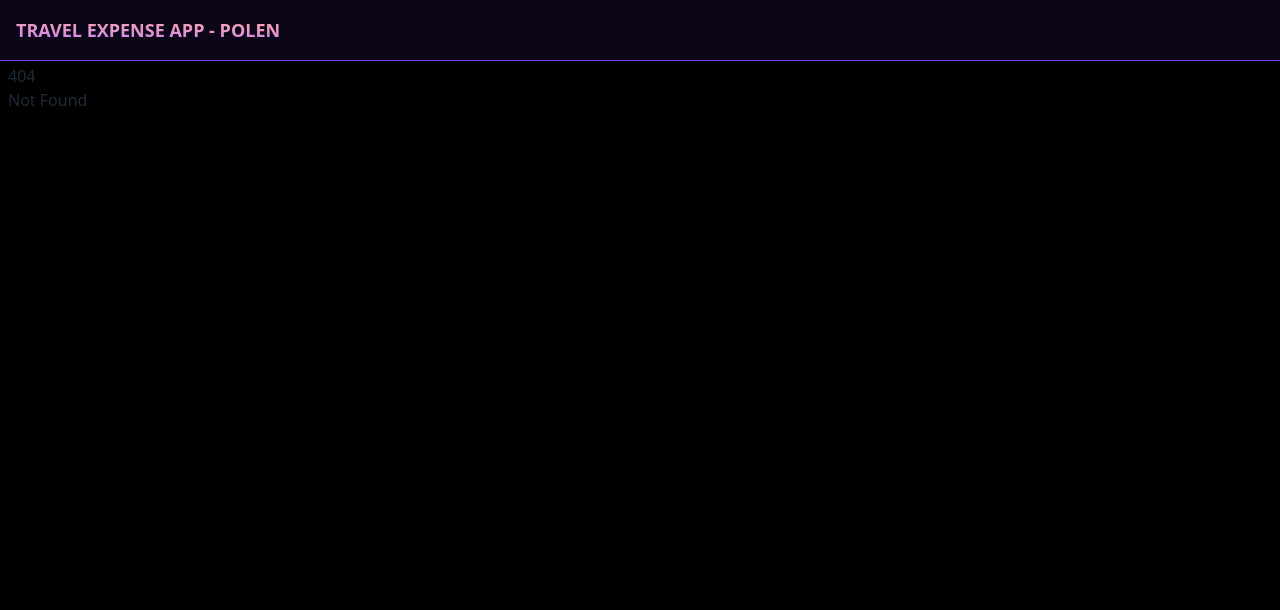
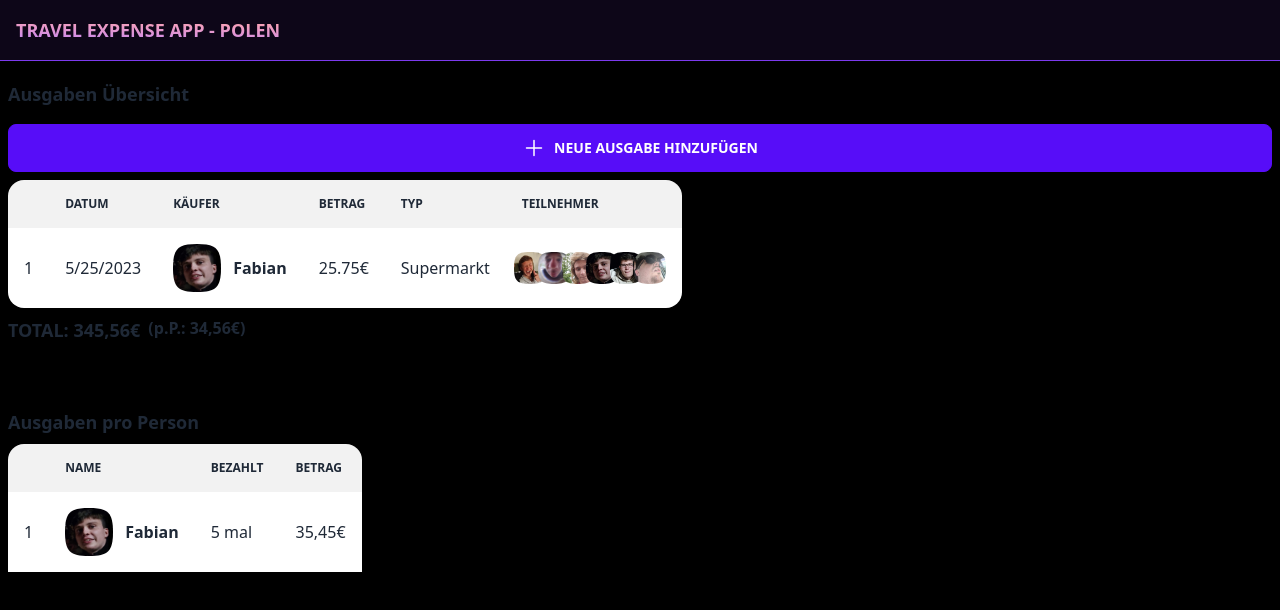
Before and after one commit to Fabianofski/travel-expense-app, a SvelteKit app: page /expenses in a window 1280 px wide. Before the commit this address had no page. Shown: the top 610 px of the page. Built offline with nearby package versions, Linux system fonts and the light colour scheme.

Commit message:
Added Modal to add new Expense to list

```diff
--- a/src/routes/+page.svelte
+++ /dev/null
@@ -1,133 +0,0 @@
-<script lang="ts">
-	interface expense {
-		buyer: string;
-		expenseType: string;
-		date: Date;
-		amount: number;
-		participants: string[];
-	}
-
-	const expenses: expense[] = [
-		{
-			buyer: 'Fabian',
-			expenseType: 'Supermarkt',
-			date: new Date(),
-			amount: 25.75,
-			participants: ['tobias', 'daniel', 'marlon', 'fabian', 'paul', 'tim']
-		}
-	];
-</script>
-
-<div class="flex flex-col gap-16 mt-4">
-	<div class="flex flex-col gap-2">
-		<div class="flex flex-col gap-4">
-			<h1 class="text-lg font-bold">Ausgaben Übersicht</h1>
-			<button class="btn btn-primary w-full flex gap-2">
-				<svg
-					xmlns="http://www.w3.org/2000/svg"
-					fill="none"
-					viewBox="0 0 24 24"
-					stroke-width="1.5"
-					stroke="currentColor"
-					class="w-6 h-6"
-				>
-					<path stroke-linecap="round" stroke-linejoin="round" d="M12 4.5v15m7.5-7.5h-15" />
-				</svg>
-				Neue Ausgabe hinzufügen
-			</button>
-		</div>
-		<div class="overflow-x-auto w-full">
-			<table class="table">
-				<!-- head -->
-				<thead>
-					<tr>
-						<th />
-						<th>Datum</th>
-						<th>Käufer</th>
-						<th>Betrag</th>
-						<th>Typ</th>
-						<th>Teilnehmer</th>
-					</tr>
-				</thead>
-				<tbody>
-					{#each expenses as expense, index}
-						<tr>
-							<td>{index + 1}</td>
-							<td> {expense.date.toLocaleDateString()}</td>
-							<td>
-								<div class="flex items-center space-x-3">
-									<div class="avatar tooltip" data-tip={expense.buyer}>
-										<div class="mask mask-squircle w-12 h-12">
-											<img
-												src={`profiles/${expense.buyer.toLowerCase()}.png`}
-												alt={`${expense.buyer} profile`}
-											/>
-										</div>
-									</div>
-									<div>
-										<div class="font-bold">{expense.buyer}</div>
-									</div>
-								</div>
-							</td>
-							<td> {expense.amount}€</td>
-							<td> {expense.expenseType} </td>
-							<td>
-								<div class="flex">
-									{#each expense.participants as participant}
-										<div class="avatar -ml-2 tooltip" data-tip={participant}>
-											<div class="mask mask-squircle w-8 h-8">
-												<img
-													src={`profiles/${participant.toLowerCase()}.png`}
-													alt={`${participant} profile`}
-												/>
-											</div>
-										</div>
-									{/each}
-								</div>
-							</td>
-						</tr>
-					{/each}
-				</tbody>
-			</table>
-		</div>
-		<div class="flex gap-2">
-			<p class="text-lg font-bold">TOTAL: 345,56€</p>
-			<p class="text-base font-bold">(p.P.: 34,56€)</p>
-		</div>
-	</div>
-
-	<div class="flex flex-col gap-2">
-		<h1 class="text-lg font-bold">Ausgaben pro Person</h1>
-
-		<div class="overflow-x-auto w-full">
-			<table class="table">
-				<!-- head -->
-				<thead>
-					<tr>
-						<th />
-						<th>Name</th>
-						<th>Bezahlt</th>
-						<th>Betrag</th>
-					</tr>
-				</thead>
-				<tbody>
-					<td>1</td>
-					<td>
-						<div class="flex items-center space-x-3">
-							<div class="avatar">
-								<div class="mask mask-squircle w-12 h-12">
-									<img src="./profiles/fabian.png" alt="fabian profile" />
-								</div>
-							</div>
-							<div>
-								<div class="font-bold">Fabian</div>
-							</div>
-						</div>
-					</td>
-					<td> 5 mal</td>
-					<td> 35,45€ </td>
-				</tbody>
-			</table>
-		</div>
-	</div>
-</div>
--- /dev/null
+++ b/src/routes/expenses/+page.svelte
@@ -0,0 +1,21 @@
+<script lang="ts">
+	import ExpenseList from './expenseList.svelte';
+	import type { expense } from './expenses';
+	import PersonExpenseList from './personExpenseList.svelte';
+
+	const expenses: expense[] = [
+		{
+			buyer: 'Fabian',
+			expenseType: 'Supermarkt',
+			date: new Date(),
+			amount: 25.75,
+			participants: ['tobias', 'daniel', 'marlon', 'fabian', 'paul', 'tim']
+		}
+	];
+	const participants: string[] = ['tobias', 'daniel', 'marlon', 'fabian', 'paul', 'tim'];
+</script>
+
+<div class="flex flex-col gap-16 mt-4">
+	<ExpenseList {expenses} {participants} />
+	<PersonExpenseList {expenses} />
+</div>
--- /dev/null
+++ b/src/routes/expenses/addExpenseModal.svelte
@@ -0,0 +1,94 @@
+<script lang="ts">
+	export let participants: string[];
+
+	function capitalizeFirstLetter(string: string) {
+		return string.charAt(0).toUpperCase() + string.slice(1);
+	}
+</script>
+
+<input type="checkbox" id="add-expense-modal" class="modal-toggle" />
+<div class="modal modal-center sm:modal-middle">
+	<div class="modal-box flex flex-col gap-2">
+		<div class="flex justify-between items-center">
+			<h3 class="text-lg font-bold">Neue Ausgabe hinzufügen...</h3>
+			<div class="modal-action mt-0">
+				<label for="add-expense-modal" class="cursor-pointer">
+					<svg
+						xmlns="http://www.w3.org/2000/svg"
+						fill="none"
+						viewBox="0 0 24 24"
+						stroke-width="1.5"
+						stroke="currentColor"
+						class="w-6 h-6"
+					>
+						<path stroke-linecap="round" stroke-linejoin="round" d="M6 18L18 6M6 6l12 12" />
+					</svg>
+				</label>
+			</div>
+		</div>
+		<form class="w-full flex flex-col items-center">
+			<div class="form-control w-full max-w-s">
+				<label class="label" for="">
+					<span class="label-text">Datum</span>
+				</label>
+				<input
+					type="date"
+					value={new Date().toISOString().substring(0, 10)}
+					class="input input-bordered w-full max-w-s"
+					required
+				/>
+			</div>
+			<div class="form-control w-full max-w-s">
+				<label class="label" for="">
+					<span class="label-text">Käufer</span>
+				</label>
+				<select class="select select-bordered" required>
+					<option disabled selected hidden>Käufer...</option>
+					{#each participants as participant}
+						<option>{capitalizeFirstLetter(participant)}</option>
+					{/each}
+				</select>
+			</div>
+			<div class="form-control w-full max-w-s">
+				<label class="label" for="">
+					<span class="label-text">Ausgabentyp</span>
+				</label>
+				<input
+					type="text"
+					placeholder="Supermarkt, Tanken..."
+					class="input input-bordered w-full max-w-s"
+					required
+				/>
+			</div>
+			<div class="form-control w-full max-w-s">
+				<label class="label" for="">
+					<span class="label-text">Betrag</span>
+				</label>
+				<input
+					type="text"
+					placeholder="0,00€"
+					class="input input-bordered w-full max-w-s"
+					required
+				/>
+			</div>
+			<div class="form-control w-full max-w-s">
+				<label class="label" for="">
+					<span class="label-text">Teilnehmer</span>
+				</label>
+				<div class="grid grid-cols-3 gap-x-8">
+					{#each participants as participant}
+						<div class="form-control">
+							<label class="label cursor-pointer">
+								<input type="checkbox" checked class="checkbox" />
+								<span class="label-text">{capitalizeFirstLetter(participant)}</span>
+							</label>
+						</div>
+					{/each}
+				</div>
+			</div>
+		</form>
+		<div class="modal-action">
+			<label for="add-expense-modal" class="btn btn-primary w-full">Hinzufügen</label>
+		</div>
+	</div>
+</div>
--- /dev/null
+++ b/src/routes/expenses/expenseList.svelte
@@ -0,0 +1,85 @@
+<script lang="ts">
+	import ExpenseModal from './addExpenseModal.svelte';
+	import type { expense } from './expenses';
+
+	export let expenses: expense[];
+	export let participants: string[];
+</script>
+
+<ExpenseModal {participants} />
+<div class="flex flex-col gap-2">
+	<div class="flex flex-col gap-4">
+		<h1 class="text-lg font-bold">Ausgaben Übersicht</h1>
+		<label for="add-expense-modal" class="btn btn-primary w-full flex gap-2">
+			<svg
+				xmlns="http://www.w3.org/2000/svg"
+				fill="none"
+				viewBox="0 0 24 24"
+				stroke-width="1.5"
+				stroke="currentColor"
+				class="w-6 h-6"
+			>
+				<path stroke-linecap="round" stroke-linejoin="round" d="M12 4.5v15m7.5-7.5h-15" />
+			</svg>
+			Neue Ausgabe hinzufügen
+		</label>
+	</div>
+	<div class="overflow-x-auto w-full">
+		<table class="table">
+			<!-- head -->
+			<thead>
+				<tr>
+					<th />
+					<th>Datum</th>
+					<th>Käufer</th>
+					<th>Betrag</th>
+					<th>Typ</th>
+					<th>Teilnehmer</th>
+				</tr>
+			</thead>
+			<tbody>
+				{#each expenses as expense, index}
+					<tr>
+						<td>{index + 1}</td>
+						<td> {expense.date.toLocaleDateString()}</td>
+						<td>
+							<div class="flex items-center space-x-3">
+								<div class="avatar tooltip" data-tip={expense.buyer}>
+									<div class="mask mask-squircle w-12 h-12">
+										<img
+											src={`profiles/${expense.buyer.toLowerCase()}.png`}
+											alt={`${expense.buyer} profile`}
+										/>
+									</div>
+								</div>
+								<div>
+									<div class="font-bold">{expense.buyer}</div>
+								</div>
+							</div>
+						</td>
+						<td> {expense.amount}€</td>
+						<td> {expense.expenseType} </td>
+						<td>
+							<div class="flex">
+								{#each expense.participants as participant}
+									<div class="avatar -ml-2 tooltip" data-tip={participant}>
+										<div class="mask mask-squircle w-8 h-8">
+											<img
+												src={`profiles/${participant.toLowerCase()}.png`}
+												alt={`${participant} profile`}
+											/>
+										</div>
+									</div>
+								{/each}
+							</div>
+						</td>
+					</tr>
+				{/each}
+			</tbody>
+		</table>
+	</div>
+	<div class="flex gap-2">
+		<p class="text-lg font-bold">TOTAL: 345,56€</p>
+		<p class="text-base font-bold">(p.P.: 34,56€)</p>
+	</div>
+</div>
--- /dev/null
+++ b/src/routes/expenses/expenses.ts
@@ -0,0 +1,7 @@
+export interface expense {
+    buyer: string;
+    expenseType: string;
+    date: Date;
+    amount: number;
+    participants: string[];
+}
--- /dev/null
+++ b/src/routes/expenses/personExpenseList.svelte
@@ -0,0 +1,41 @@
+<script lang="ts">
+	import ExpenseModal from './addExpenseModal.svelte';
+	import type { expense } from './expenses';
+
+	export let expenses: expense[];
+</script>
+
+<div class="flex flex-col gap-2">
+	<h1 class="text-lg font-bold">Ausgaben pro Person</h1>
+
+	<div class="overflow-x-auto w-full">
+		<table class="table">
+			<!-- head -->
+			<thead>
+				<tr>
+					<th />
+					<th>Name</th>
+					<th>Bezahlt</th>
+					<th>Betrag</th>
+				</tr>
+			</thead>
+			<tbody>
+				<td>1</td>
+				<td>
+					<div class="flex items-center space-x-3">
+						<div class="avatar">
+							<div class="mask mask-squircle w-12 h-12">
+								<img src="./profiles/fabian.png" alt="fabian profile" />
+							</div>
+						</div>
+						<div>
+							<div class="font-bold">Fabian</div>
+						</div>
+					</div>
+				</td>
+				<td> 5 mal</td>
+				<td> 35,45€ </td>
+			</tbody>
+		</table>
+	</div>
+</div>
```
